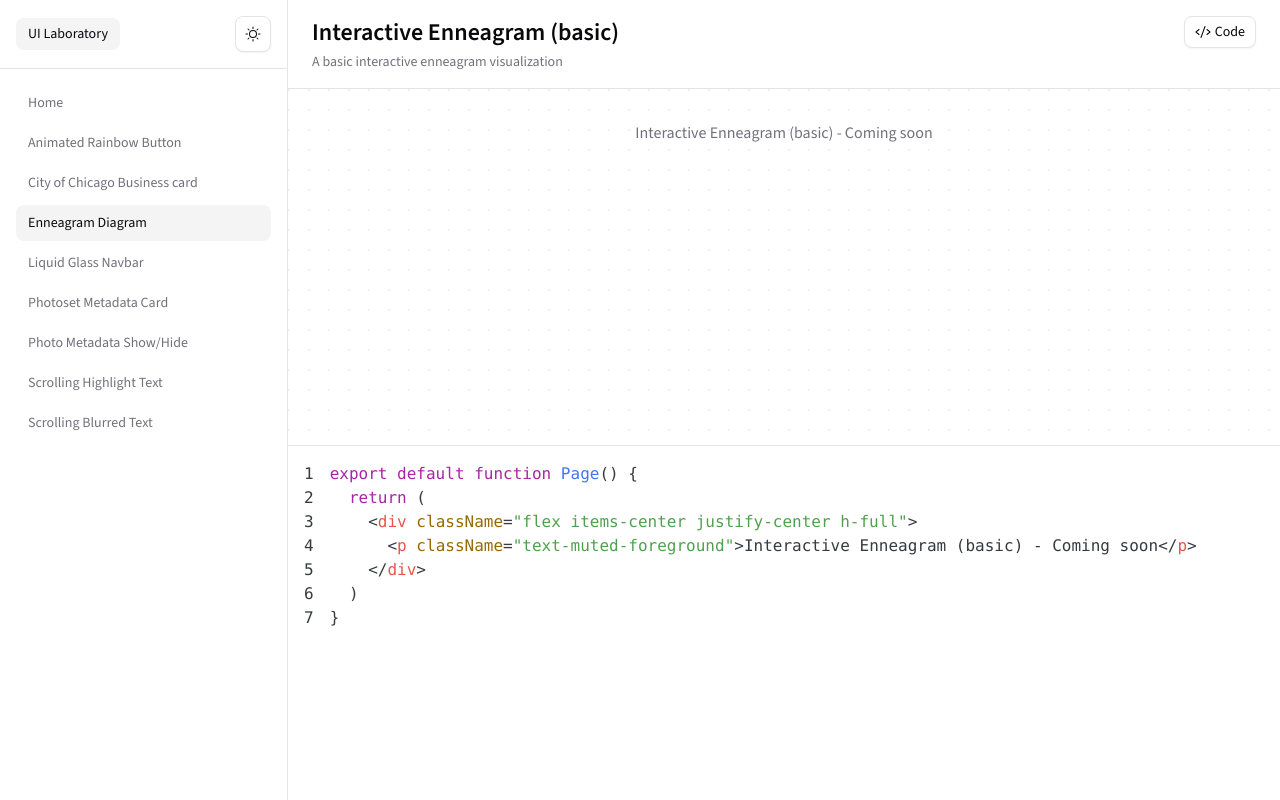
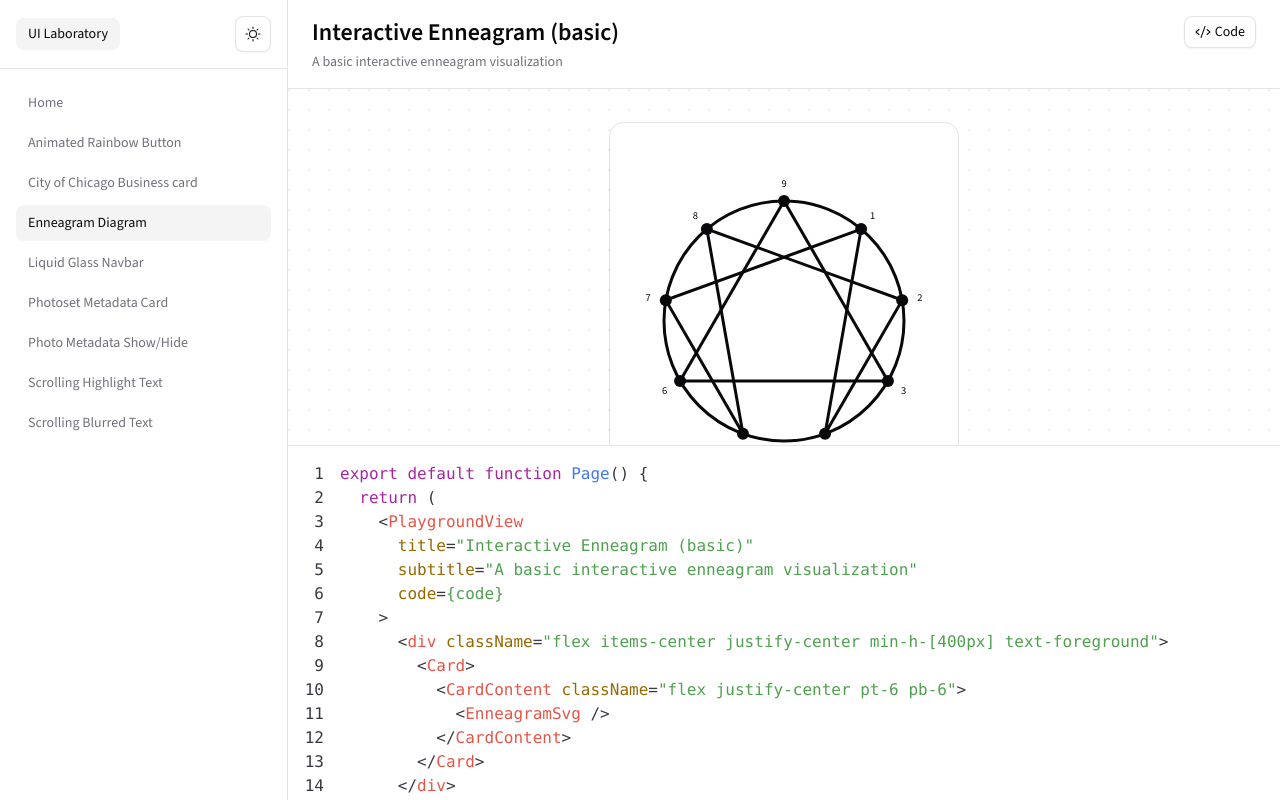
Before and after one commit to bradsiefert/playground.bradsiefert.com, a Next.js app: page /interactive-enneagram-basic in a window 1280 px wide. Built offline with nearby package versions, Linux system fonts and the light colour scheme.

Commit message:
Initial Enneagram designs

```diff
--- a/app/(playground)/interactive-enneagram-basic/page.tsx
+++ b/app/(playground)/interactive-enneagram-basic/page.tsx
@@ -1,15 +1,126 @@
 import { PlaygroundView } from "@/components/playground-view"
+import { Card, CardContent } from "@/components/ui/card"
 import type { Metadata } from "next"
 
 export const metadata: Metadata = {
-  title: "Interactive Enneagram (basic) | UI Laboratory",
+  title: "Interactive Enneagram (basic) | UI Playground",
+}
+
+const SIZE = 400
+const CX = 200
+const CY = 200
+const R = 160
+const LABEL_OFFSET = 24
+const POINT_RADIUS = 8
+
+function getPoint(n: number, radius: number = R): { x: number; y: number } {
+  const angleDeg = 90 - (n === 9 ? 0 : n) * 40
+  const rad = (angleDeg * Math.PI) / 180
+  return {
+    x: CX + radius * Math.cos(rad),
+    y: CY - radius * Math.sin(rad),
+  }
+}
+
+function EnneagramSvg() {
+  const points = [1, 2, 3, 4, 5, 6, 7, 8, 9].map((n) => getPoint(n))
+  const labelPoints = [1, 2, 3, 4, 5, 6, 7, 8, 9].map((n) =>
+    getPoint(n, R + LABEL_OFFSET)
+  )
+  const hexadOrder = [1, 4, 2, 8, 5, 7, 1] as const
+  const hexadPoints = hexadOrder.map((n) => getPoint(n))
+
+  return (
+    <svg
+      viewBox={`0 0 ${SIZE} ${SIZE}`}
+      className="w-full max-w-md aspect-square"
+      aria-label="Enneagram symbol"
+    >
+      {/* Circle */}
+      <circle
+        cx={CX}
+        cy={CY}
+        r={R}
+        fill="none"
+        stroke="currentColor"
+        strokeWidth={4}
+      />
+      {/* Triangle (3-6-9) */}
+      <line
+        x1={points[2].x}
+        y1={points[2].y}
+        x2={points[5].x}
+        y2={points[5].y}
+        stroke="currentColor"
+        strokeWidth={4}
+      />
+      <line
+        x1={points[5].x}
+        y1={points[5].y}
+        x2={points[8].x}
+        y2={points[8].y}
+        stroke="currentColor"
+        strokeWidth={4}
+      />
+      <line
+        x1={points[8].x}
+        y1={points[8].y}
+        x2={points[2].x}
+        y2={points[2].y}
+        stroke="currentColor"
+        strokeWidth={4}
+      />
+      {/* Hexad (1-4-2-8-5-7-1) */}
+      <polyline
+        points={hexadPoints.map((p) => `${p.x},${p.y}`).join(" ")}
+        fill="none"
+        stroke="currentColor"
+        strokeWidth={4}
+      />
+      {/* Point circles at each of the 9 type nodes */}
+      {points.map((p, i) => (
+        <circle
+          key={i}
+          cx={p.x}
+          cy={p.y}
+          r={POINT_RADIUS}
+          fill="currentColor"
+        />
+      ))}
+      {/* Labels 1-9 */}
+      {([1, 2, 3, 4, 5, 6, 7, 8, 9] as const).map((n, i) => (
+        <text
+          key={n}
+          x={labelPoints[i].x}
+          y={labelPoints[i].y}
+          textAnchor="middle"
+          dominantBaseline="central"
+          fill="currentColor"
+          className="text-sm font-medium"
+          style={{ fontSize: 14 }}
+        >
+          {n}
+        </text>
+      ))}
+    </svg>
+  )
 }
 
 const code = `export default function Page() {
   return (
-    <div className="flex items-center justify-center h-full">
-      <p className="text-muted-foreground">Interactive Enneagram (basic) - Coming soon</p>
-    </div>
+    <PlaygroundView
+      title="Interactive Enneagram (basic)"
+      subtitle="A basic interactive enneagram visualization"
+      code={code}
+    >
+      <div className="flex items-center justify-center min-h-[400px] text-foreground">
+        <Card>
+          <CardContent className="flex justify-center pt-6 pb-6">
+            <EnneagramSvg />
+          </CardContent>
+        </Card>
+      </div>
+    </PlaygroundView>
   )
 }`
 
@@ -20,8 +131,12 @@ export default function Page() {
       subtitle="A basic interactive enneagram visualization"
       code={code}
     >
-      <div className="flex items-center justify-center h-full">
-        <p className="text-muted-foreground">Interactive Enneagram (basic) - Coming soon</p>
+      <div className="flex items-center justify-center min-h-[400px] text-foreground">
+        <Card>
+          <CardContent className="flex justify-center pt-6 pb-6">
+            <EnneagramSvg />
+          </CardContent>
+        </Card>
       </div>
     </PlaygroundView>
   )
```
